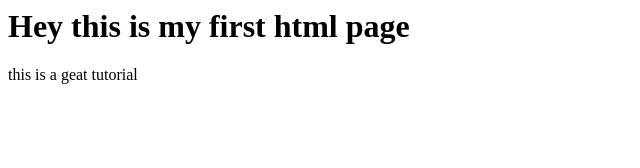
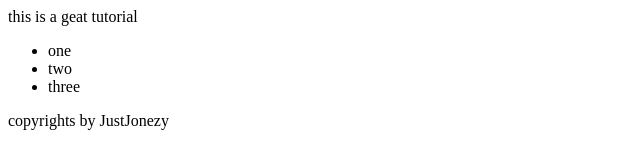
Before and after one commit to justjonezy/git-course, a plain HTML site: page index.html in a window 1280 px wide. Shown: the whole page, without its empty margins (0-640 px from the left). Drawn offline with Linux system fonts and the light colour scheme.

Commit message:
added un ordered list

```diff
--- a/index.html
+++ b/index.html
@@ -1,7 +1,12 @@
 <html>
     <head></head>
     <body>
-        <h1> Hey this is my first html page </h1>
         <p>this is a geat tutorial</p>
+        <ul>
+            <li>one</li>
+            <li>two</li>
+            <li>three</li>
+        </ul>
+        <footer>copyrights by JustJonezy</footer>
     </body>
 </html>
```
